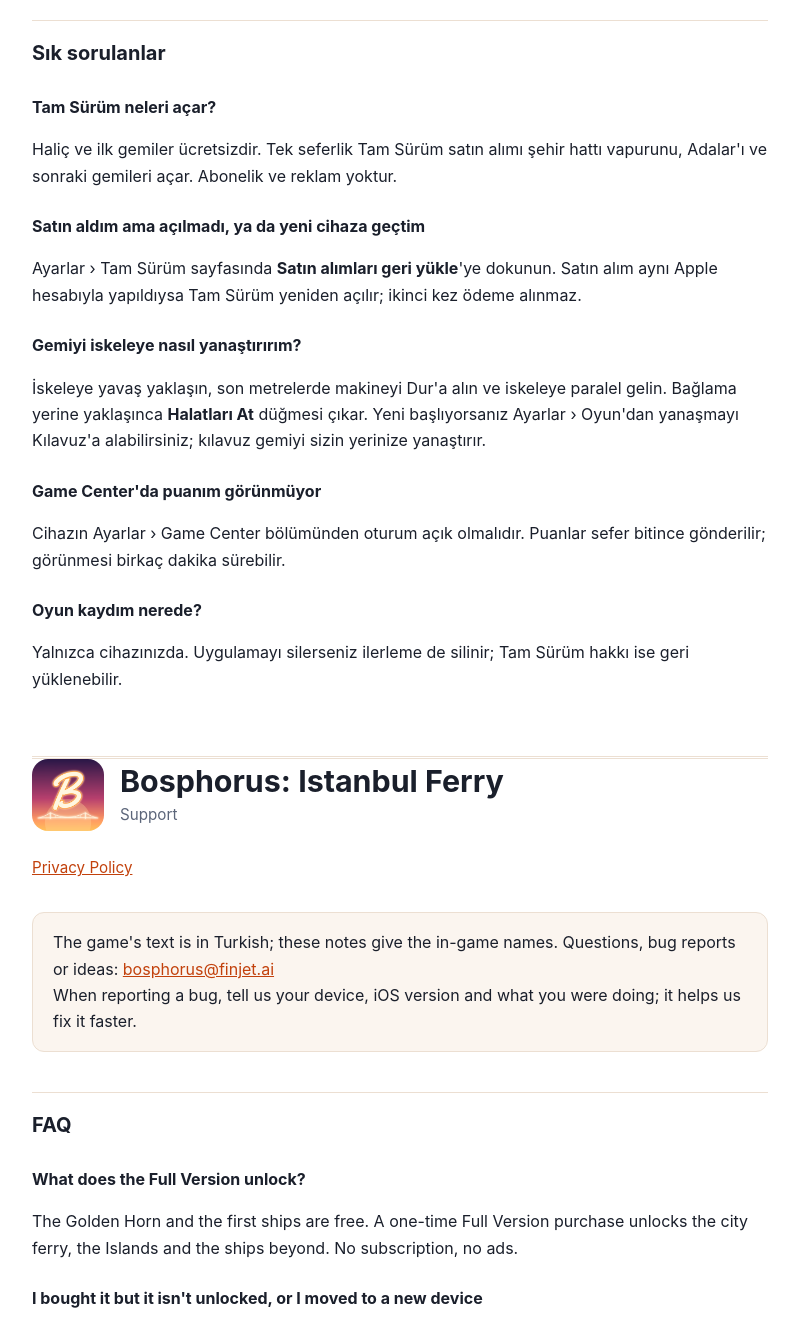
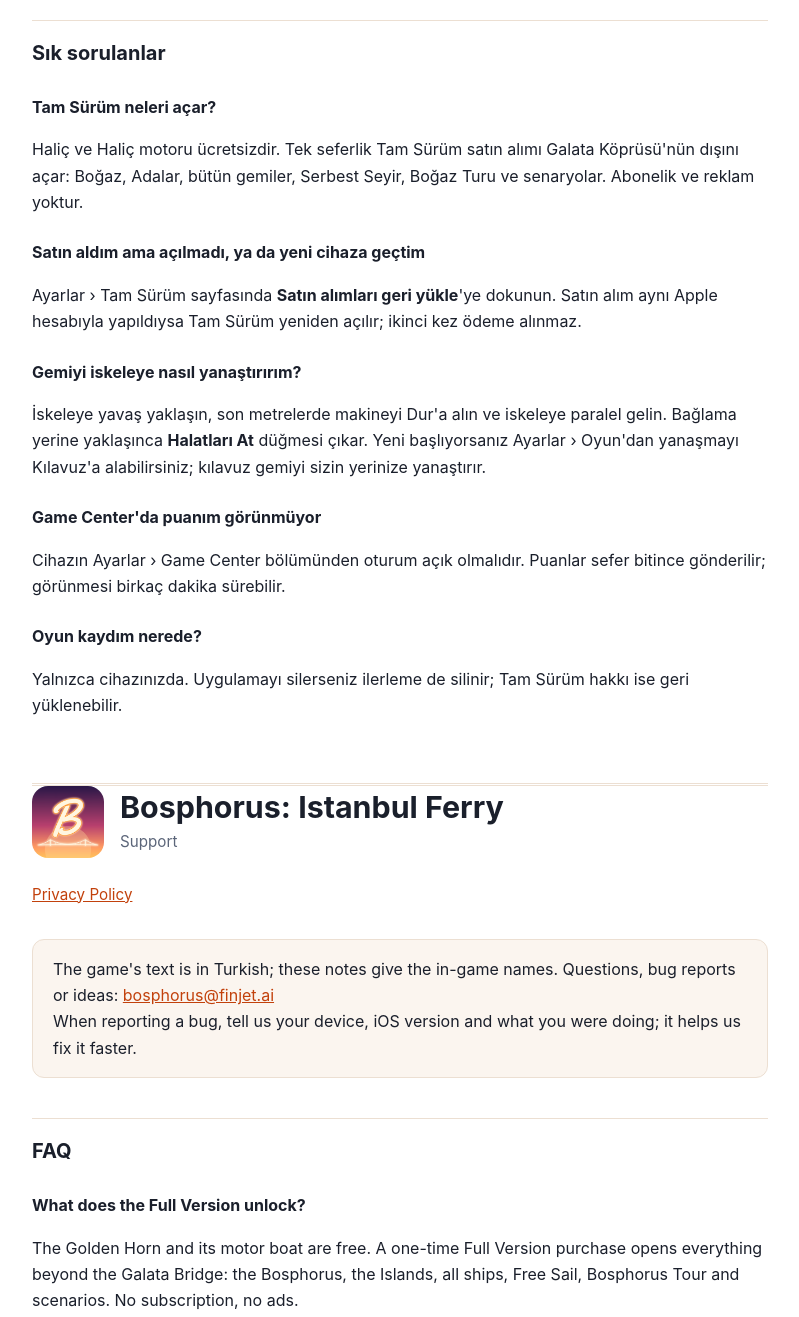
Before and after one commit to canokcelik/bosphorus-legal, a plain HTML site: page index.html in a window 1280 px wide. Shown: the part 300-1617 px from the top of the page, without its empty margins (240-1039 px from the left). Drawn offline with Linux system fonts and the light colour scheme.

Commit message:
SSS: Tam Sürüm kapsamı (ücretsiz oyun yalnız Haliç)
Co-Authored-By: Claude Opus 5.5 <noreply@anthropic.com>

```diff
--- a/index.html
+++ b/index.html
@@ -20,8 +20,8 @@
 <h2>Sık sorulanlar</h2>
 
 <h3>Tam Sürüm neleri açar?</h3>
-<p>Haliç ve ilk gemiler ücretsizdir. Tek seferlik Tam Sürüm satın alımı şehir hattı vapurunu, Adalar'ı ve sonraki gemileri açar.
-Abonelik ve reklam yoktur.</p>
+<p>Haliç ve Haliç motoru ücretsizdir. Tek seferlik Tam Sürüm satın alımı Galata Köprüsü'nün dışını açar: Boğaz, Adalar, bütün gemiler,
+Serbest Seyir, Boğaz Turu ve senaryolar. Abonelik ve reklam yoktur.</p>
 
 <h3>Satın aldım ama açılmadı, ya da yeni cihaza geçtim</h3>
 <p>Ayarlar › Tam Sürüm sayfasında <strong>Satın alımları geri yükle</strong>'ye dokunun. Satın alım aynı Apple hesabıyla
@@ -50,8 +50,8 @@ yapıldıysa Tam Sürüm yeniden açılır; ikinci kez ödeme alınmaz.</p>
 <h2>FAQ</h2>
 
 <h3>What does the Full Version unlock?</h3>
-<p>The Golden Horn and the first ships are free. A one-time Full Version purchase unlocks the city ferry, the Islands and the ships beyond.
-No subscription, no ads.</p>
+<p>The Golden Horn and its motor boat are free. A one-time Full Version purchase opens everything beyond the Galata Bridge: the Bosphorus,
+the Islands, all ships, Free Sail, Bosphorus Tour and scenarios. No subscription, no ads.</p>
 
 <h3>I bought it but it isn't unlocked, or I moved to a new device</h3>
 <p>Open <strong>Ayarlar › Tam Sürüm</strong> (Settings › Full Version) and tap <strong>Satın alımları geri yükle</strong> (Restore purchases). If you bought it with the same Apple ID, the Full Version
```
